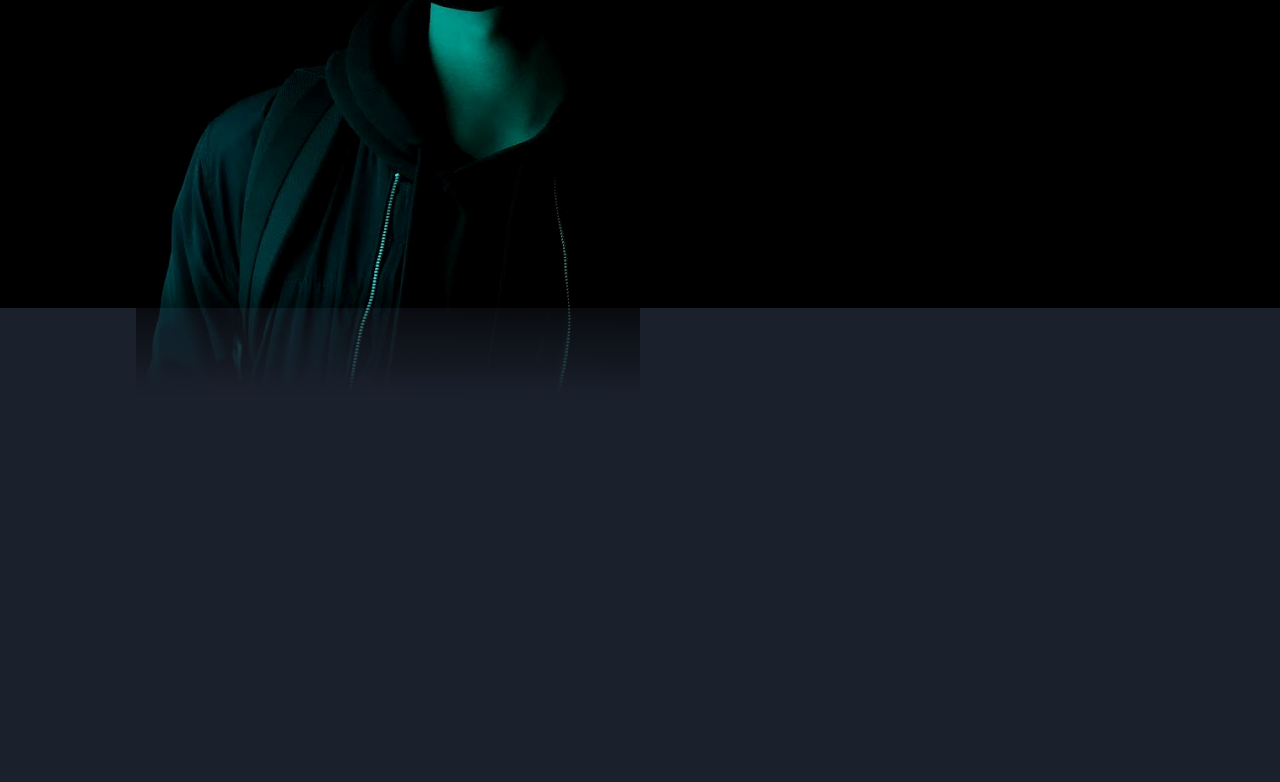
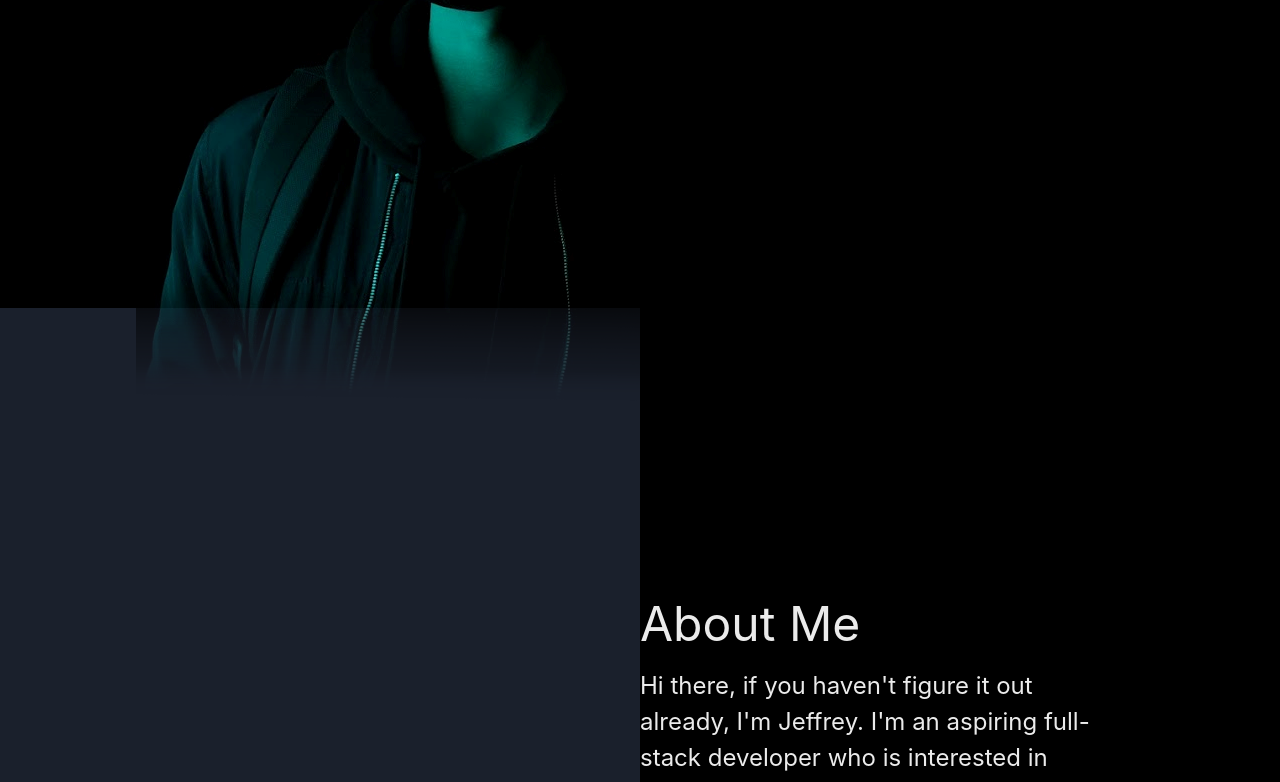
Before and after one commit to liu-jeffrey/personal-site-v3, a React (Create React App) app: page / in a window 1280 px wide. Shown: the part 492-1274 px from the top of the page. Before the commit the page ends 894 px from the top, so only its background shows below. Built offline with nearby package versions, Linux system fonts and the light colour scheme.

Commit message:
Add about section; remove toast and scrollbar

```diff
--- a/src/App.tsx
+++ b/src/App.tsx
@@ -4,12 +4,20 @@ import personalTheme from "./theme";
 /* Components */
 import Home from "./pages/Home";
 import Background from "./components/Background";
+import About from "./pages/About";
 
-export const App = () => (
+export const App = () => {
+  return (
     <ChakraProvider theme={personalTheme}>
-    <Flex>
+      <Flex justifyContent="center">
+        <Flex direction="column" w="50vw">
           <Background />
+        </Flex>
+        <Flex direction="column" w="50vw" bg="black">
           <Home />
+          <About />
+        </Flex>
       </Flex>
     </ChakraProvider>
   );
+};
--- a/src/components/Background.tsx
+++ b/src/components/Background.tsx
@@ -6,7 +6,7 @@ import portrait from "../static/dark_portrait.png";
 const Background = () => {
   return (
     <Box
-      w="50vw"
+      w="100%"
       h="100vh"
       bg="black"
       sx={{
--- a/src/index.tsx
+++ b/src/index.tsx
@@ -9,7 +9,11 @@ import personalTheme from "./theme";
 ReactDOM.render(
   <React.StrictMode>
     <ColorModeScript initialColorMode={personalTheme.config.initialColorMode} />
-    <App />
+    <App
+    // style={{
+    //   "&::-webkit-scrollbar": { display: "none" },
+    // }}
+    />
   </React.StrictMode>,
   document.getElementById("root")
 );
--- a/src/pages/About.tsx
+++ b/src/pages/About.tsx
@@ -0,0 +1,18 @@
+import { Text, Stack } from "@chakra-ui/react";
+
+const About = () => {
+  return (
+    <Stack h="100vh" w="75%" justifyContent="center">
+      <Text fontSize="5xl">About Me</Text>
+      <Text fontSize="2xl">
+        Hi there, if you haven't figure it out already, I'm Jeffrey. I'm an
+        aspiring full-stack developer who is interested in learning and building
+        impactful products.
+      </Text>
+      <Text fontSize="2xl"></Text>
+      <Text fontSize="2xl"></Text>
+    </Stack>
+  );
+};
+
+export default About;
--- a/src/pages/Home.tsx
+++ b/src/pages/Home.tsx
@@ -1,13 +1,4 @@
-import {
-  Flex,
-  Text,
-  Image,
-  Box,
-  HStack,
-  Icon,
-  Link,
-  useToast,
-} from "@chakra-ui/react";
+import { Flex, Text, HStack, Icon, Link } from "@chakra-ui/react";
 
 /* Icons */
 import { HiOutlineMail } from "react-icons/hi";
@@ -18,35 +9,11 @@ import { RiLinkedinLine } from "react-icons/ri";
 /* Assets */
 import Pdf from "../static/Jeffrey-Liu-Resume.pdf";
 
-/* Components */
-import CustomToast from "../components/CustomToast";
-import Emoji from "../components/Emoji";
-
 const Home = () => {
-  const wipToast = useToast();
-  const toastId = "wip-toast";
-
-  const wipMessage = "This site is still a WIP, gimme 5!";
-
-  window.onwheel = () => {
-    console.log("SCROLLED");
-    if (!wipToast.isActive(toastId)) {
-      wipToast({
-        id: toastId,
-        render: () =>
-          CustomToast({
-            icon: Emoji({ label: "rocket", symbol: "🚀" }),
-            message: wipMessage,
-          }),
-        isClosable: true,
-      });
-    }
-  };
-
   return (
     <Flex
       bg="black"
-      w="50vw"
+      w="100%"
       h="100vh"
       alignItems="flexStart"
       justify="center"
--- a/src/theme.tsx
+++ b/src/theme.tsx
@@ -28,6 +28,13 @@ const personalTheme = extendTheme({
       "900": "#00332F",
     },
   },
+  styles: {
+    global: () => ({
+      body: {
+        "&::-webkit-scrollbar": { display: "none" },
+      },
+    }),
+  },
 });
 
 export default personalTheme;
```
Lines whose indentation alone changed are shown as unchanged.
